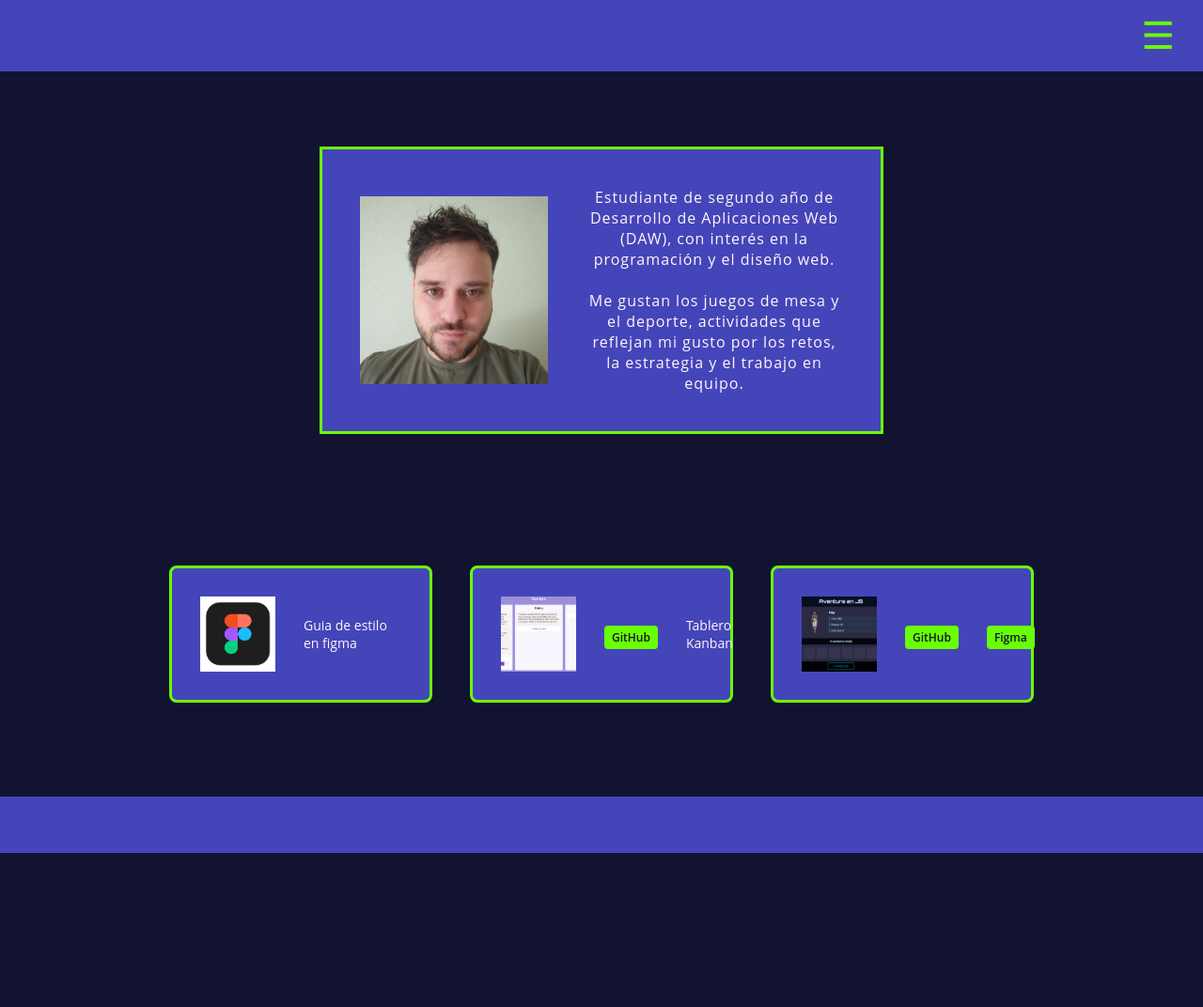
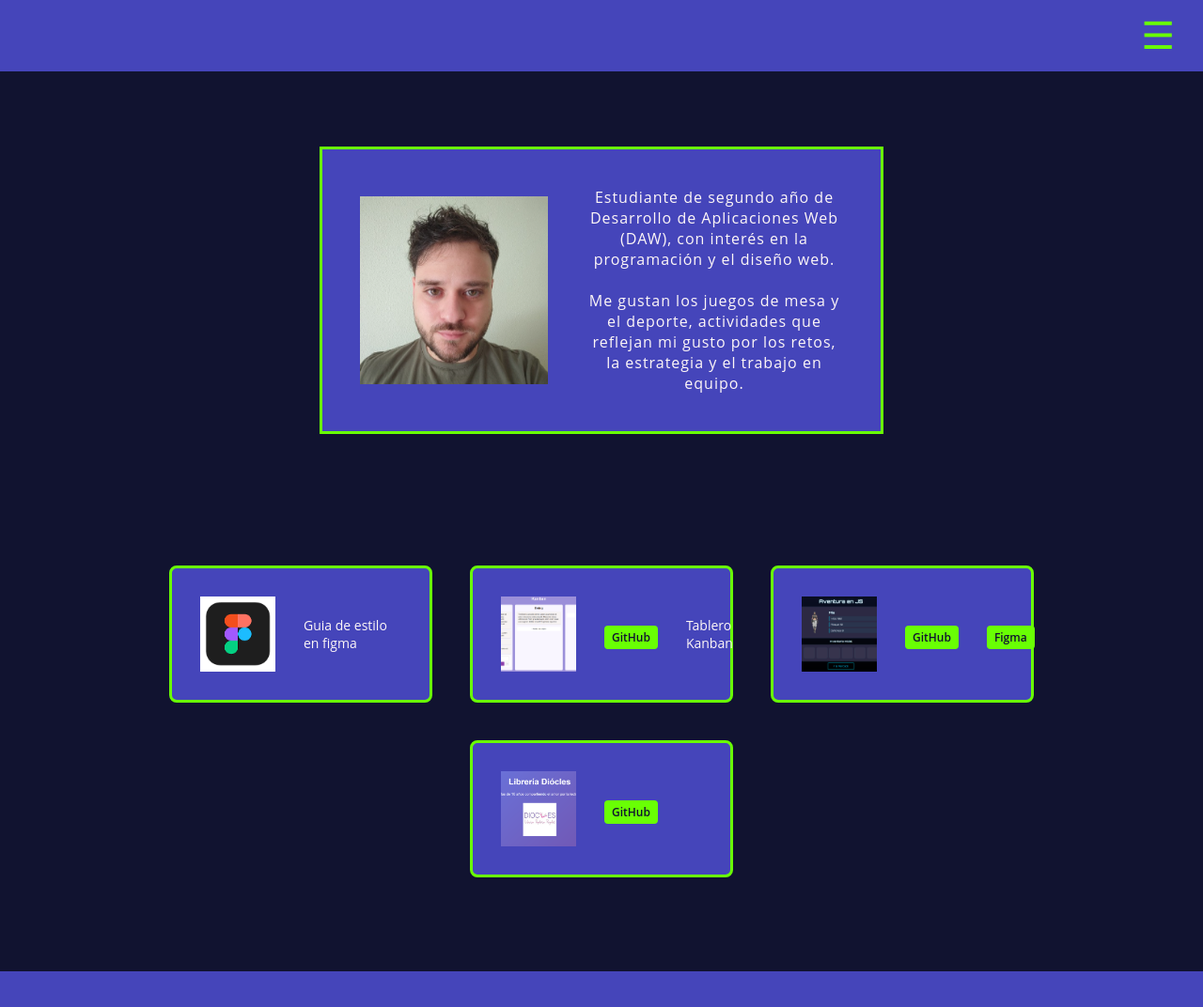
Before and after one commit to GutiBarr/Portfolio, a plain HTML site: page index.html in a window 1280 px wide. Shown: the whole page at 94% size. Before the commit the page ends 908 px from the top, so only its background shows below. Drawn offline with Linux system fonts and the light colour scheme.

Commit message:
animaciones

```diff
--- a/index.html
+++ b/index.html
@@ -37,6 +37,10 @@
             <a href="https://github.com/GutiBarr/Juego" class="github-btn">GitHub</a>
             <a href="https://www.figma.com/design/OQQK4JPgwGrd0euF4lj7AA/Aventura?node-id=0-1&p=f&t=yJThFIvHUyEdcBYZ-0" class="github-btn">Figma</a>
         </div>
+        <div class="proyecto-card">
+            <a href="https://gutibarr.github.io/TareaAnimaciones/" class="proyecto-btn"><img src="imagenes/animacionesLibreria.png"></a>
+            <a href="https://github.com/GutiBarr/TareaAnimaciones" class="github-btn">GitHub</a>
+        </div>
     </section>
 
     <!-- Footer -->
```
Also changed, not shown: imagenes/animacionesLibreria.png (added).
